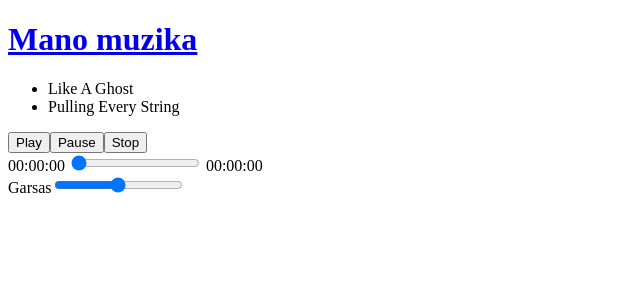
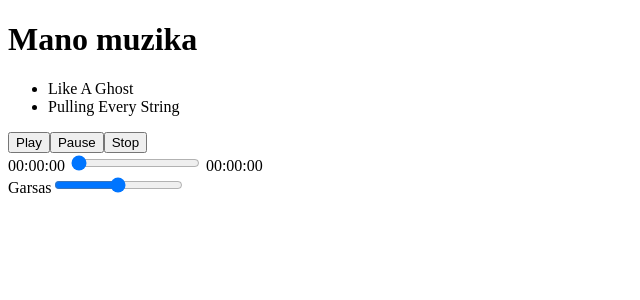
Before and after one commit to fantastas/muza, an Angular app: page / in a window 1280 px wide. Shown: the top 300 px of the page, without its empty margins (0-640 px from the left). Built offline with nearby package versions, Linux system fonts and the light colour scheme.

Commit message:
basic styling

```diff
--- a/src/app/app.component.html
+++ b/src/app/app.component.html
@@ -1,6 +1,5 @@
-<a href="#">
-  <h1>Mano muzika</h1>
-</a>
+<h1>Mano muzika</h1>
+
 
 
 
@@ -21,6 +20,12 @@
 
 </div>
 
+
+
+
+
+
+
 <div>
   <span>Garsas</span>
   <input type="range" min="0" max="1" step="0.01" value="0.5" (input)="setVolume($event)">
--- a/src/styles.css
+++ b/src/styles.css
@@ -1 +1,5 @@
-/* You can add global styles to this file, and also import other style files */
+li { cursor: pointer; }
+
+ul :hover{
+    color: red;
+}
```
Also changed, not shown: src/app/app.component.ts (+2 -5 lines).
